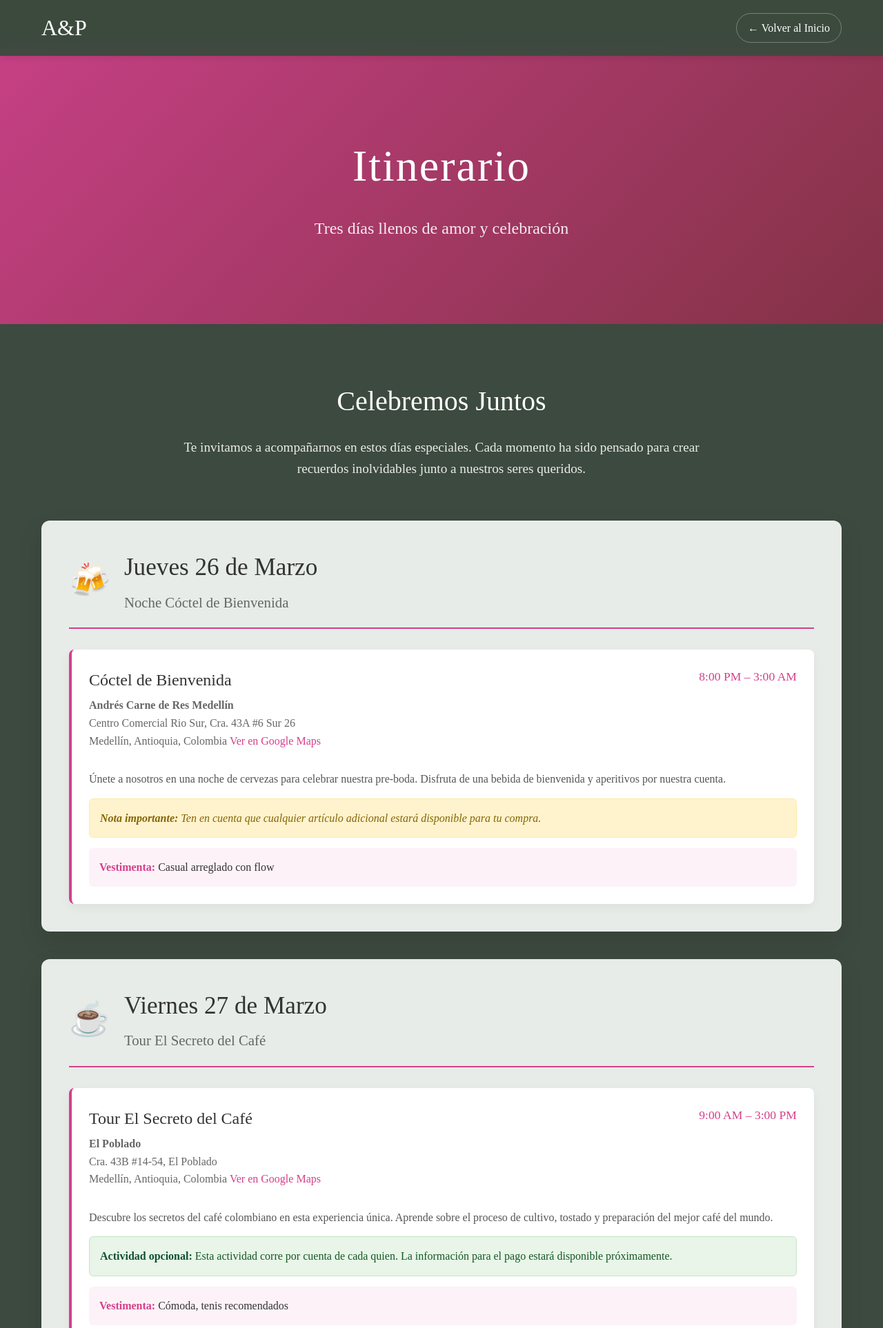
After one commit to songgukdiaz/eternal-vows, a Django app: page /itinerario in a window 1280 px wide. The commit adds this page. Shown: the top 1926 px of the page at 69% size. Run offline with Django 5.2, Linux system fonts and the light colour scheme.

Commit message:
moved files to ritght position

```diff
--- /dev/null
+++ b/frontend/templates/frontend/itinerario.html
@@ -0,0 +1,591 @@
+<!DOCTYPE html>
+<html lang="es">
+<head>
+    <meta charset="UTF-8">
+    <meta name="viewport" content="width=device-width, initial-scale=1.0">
+    <title>Itinerario - Paula & Andres Wedding</title>
+    <style>
+        * {
+            margin: 0;
+            padding: 0;
+            box-sizing: border-box;
+            font-family: 'Cormorant Garamond', 'Times New Roman', serif;
+        }
+
+        html {
+            scroll-behavior: smooth;
+        }
+
+        body {
+            background: #3D4A3F;
+            color: #333;
+            line-height: 1.6;
+            padding-top: 70px;
+        }
+
+        /* Fixed Header */
+        .site-header {
+            position: fixed;
+            top: 0;
+            left: 0;
+            width: 100%;
+            background-color: rgba(61, 74, 63, 0.95);
+            backdrop-filter: blur(10px);
+            z-index: 1000;
+            padding: 15px 0;
+            box-shadow: 0 2px 10px rgba(0, 0, 0, 0.1);
+        }
+
+        .header-container {
+            max-width: 1200px;
+            margin: 0 auto;
+            padding: 0 20px;
+            display: flex;
+            justify-content: space-between;
+            align-items: center;
+        }
+
+        .site-logo h3 {
+            color: white;
+            font-size: 2rem;
+            font-weight: 300;
+            margin: 0;
+        }
+
+        .back-home {
+            color: white;
+            text-decoration: none;
+            font-size: 1rem;
+            font-weight: 400;
+            transition: color 0.3s ease;
+            padding: 8px 16px;
+            border-radius: 25px;
+            border: 1px solid rgba(255, 255, 255, 0.3);
+            transition: all 0.3s ease;
+        }
+
+        .back-home:hover {
+            color: #d53f8c;
+            background-color: rgba(255, 255, 255, 0.1);
+            border-color: #d53f8c;
+        }
+
+        /* Hero Section */
+        .hero {
+            height: 50vh;
+            position: relative;
+            display: flex;
+            align-items: center;
+            justify-content: center;
+            text-align: center;
+            overflow: hidden;
+        }
+
+        .hero-background {
+            position: absolute;
+            top: 0;
+            left: 0;
+            width: 100%;
+            height: 100%;
+            background: linear-gradient(135deg, #d53f8c 0%, #8b2f47 100%);
+            opacity: 0.9;
+            z-index: -1;
+        }
+
+        .hero-content {
+            padding: 20px;
+            color: white;
+            max-width: 800px;
+        }
+
+        .hero h1 {
+            font-size: 4rem;
+            font-weight: 300;
+            margin-bottom: 20px;
+            letter-spacing: 2px;
+        }
+
+        .hero-subtitle {
+            font-size: 1.5rem;
+            font-weight: 300;
+            opacity: 0.9;
+        }
+
+        /* Main Content */
+        .main-content {
+            max-width: 1200px;
+            margin: 0 auto;
+            padding: 80px 20px;
+        }
+
+        .intro-text {
+            text-align: center;
+            margin-bottom: 60px;
+            color: #fdfdfd;
+        }
+
+        .intro-text h2 {
+            font-size: 2.5rem;
+            font-weight: 300;
+            margin-bottom: 20px;
+        }
+
+        .intro-text p {
+            font-size: 1.2rem;
+            max-width: 800px;
+            margin: 0 auto;
+            opacity: 0.9;
+        }
+
+        /* Event Cards */
+        .events-container {
+            display: flex;
+            flex-direction: column;
+            gap: 40px;
+        }
+
+        .event-day {
+            background-color: #E7ECE9;
+            border-radius: 12px;
+            padding: 40px;
+            box-shadow: 0 15px 35px rgba(0, 0, 0, 0.1);
+            transition: transform 0.3s ease, box-shadow 0.3s ease;
+        }
+
+        .event-day:hover {
+            transform: translateY(-5px);
+            box-shadow: 0 20px 40px rgba(0, 0, 0, 0.15);
+        }
+
+        .day-header {
+            display: flex;
+            align-items: center;
+            margin-bottom: 30px;
+            padding-bottom: 20px;
+            border-bottom: 2px solid #d53f8c;
+        }
+
+        .day-icon {
+            font-size: 3rem;
+            margin-right: 20px;
+            color: #d53f8c;
+        }
+
+        .day-info h3 {
+            font-size: 2.2rem;
+            font-weight: 400;
+            color: #333;
+            margin-bottom: 5px;
+        }
+
+        .day-date {
+            font-size: 1.3rem;
+            color: #666;
+            font-weight: 300;
+        }
+
+        .event-details {
+            display: grid;
+            gap: 25px;
+        }
+
+        .event-item {
+            background-color: white;
+            padding: 25px;
+            border-radius: 8px;
+            border-left: 4px solid #d53f8c;
+            box-shadow: 0 5px 15px rgba(0, 0, 0, 0.05);
+        }
+
+        .event-header {
+            display: flex;
+            justify-content: space-between;
+            align-items: flex-start;
+            margin-bottom: 15px;
+        }
+
+        .event-title {
+            font-size: 1.5rem;
+            font-weight: 500;
+            color: #333;
+            margin-bottom: 5px;
+        }
+
+        .event-time {
+            font-size: 1.1rem;
+            color: #d53f8c;
+            font-weight: 500;
+            white-space: nowrap;
+        }
+
+        .event-location {
+            font-size: 1rem;
+            color: #666;
+            margin-bottom: 15px;
+        }
+
+        .event-location a {
+            color: #d53f8c;
+            text-decoration: none;
+            font-weight: 500;
+        }
+
+        .event-location a:hover {
+            text-decoration: underline;
+        }
+
+        .event-description {
+            font-size: 1rem;
+            color: #555;
+            line-height: 1.6;
+            margin-bottom: 15px;
+        }
+
+        .dress-code {
+            background-color: #fdf2f8;
+            padding: 15px;
+            border-radius: 6px;
+            margin-top: 15px;
+        }
+
+        .dress-code strong {
+            color: #d53f8c;
+        }
+
+        .dress-code-details {
+            margin-top: 10px;
+            font-size: 0.95rem;
+            color: #666;
+        }
+
+        .dress-code-details div {
+            margin-bottom: 5px;
+        }
+
+        .special-note {
+            background-color: #fff3cd;
+            border: 1px solid #ffeaa7;
+            padding: 15px;
+            border-radius: 6px;
+            margin-top: 15px;
+            font-style: italic;
+            color: #856404;
+        }
+
+        .payment-info {
+            background-color: #e8f5e8;
+            border: 1px solid #c3e6c3;
+            padding: 15px;
+            border-radius: 6px;
+            margin-top: 15px;
+            color: #155724;
+        }
+
+        .payment-info strong {
+            color: #0f5132;
+        }
+
+        /* Footer */
+        footer {
+            background-color: #1e241f;
+            color: white;
+            text-align: center;
+            padding: 40px 20px;
+            margin-top: 60px;
+        }
+
+        .footer-content {
+            max-width: 600px;
+            margin: 0 auto;
+        }
+
+        .footer-content p {
+            margin-bottom: 15px;
+            font-size: 1.1rem;
+        }
+
+        .footer-hashtag {
+            font-size: 1.3rem;
+            font-weight: 500;
+            color: #d53f8c;
+        }
+
+        /* Mobile Responsive */
+        @media (max-width: 768px) {
+            .hero h1 {
+                font-size: 2.5rem;
+            }
+
+            .hero-subtitle {
+                font-size: 1.2rem;
+            }
+
+            .main-content {
+                padding: 60px 15px;
+            }
+
+            .intro-text h2 {
+                font-size: 2rem;
+            }
+
+            .intro-text p {
+                font-size: 1.1rem;
+            }
+
+            .event-day {
+                padding: 25px;
+            }
+
+            .day-header {
+                flex-direction: column;
+                text-align: center;
+            }
+
+            .day-icon {
+                margin-right: 0;
+                margin-bottom: 10px;
+            }
+
+            .event-header {
+                flex-direction: column;
+                align-items: flex-start;
+            }
+
+            .event-time {
+                margin-top: 5px;
+            }
+
+            .header-container {
+                padding: 0 15px;
+            }
+
+            .site-logo h3 {
+                font-size: 1.6rem;
+            }
+
+            .back-home {
+                font-size: 0.9rem;
+                padding: 6px 12px;
+            }
+        }
+    </style>
+</head>
+<body>
+    <!-- Fixed Header -->
+    <header class="site-header">
+        <div class="header-container">
+            <div class="site-logo">
+                <h3>A&P</h3>
+            </div>
+            <a href="#" class="back-home">← Volver al Inicio</a>
+        </div>
+    </header>
+
+    <!-- Hero Section -->
+    <section class="hero">
+        <div class="hero-background"></div>
+        <div class="hero-content">
+            <h1>Itinerario</h1>
+            <p class="hero-subtitle">Tres días llenos de amor y celebración</p>
+        </div>
+    </section>
+
+    <!-- Main Content -->
+    <main class="main-content">
+        <div class="intro-text">
+            <h2>Celebremos Juntos</h2>
+            <p>Te invitamos a acompañarnos en estos días especiales. Cada momento ha sido pensado para crear recuerdos inolvidables junto a nuestros seres queridos.</p>
+        </div>
+
+        <div class="events-container">
+            <!-- Thursday Event -->
+            <div class="event-day">
+                <div class="day-header">
+                    <div class="day-icon">🍻</div>
+                    <div class="day-info">
+                        <h3>Jueves 26 de Marzo</h3>
+                        <div class="day-date">Noche Cóctel de Bienvenida</div>
+                    </div>
+                </div>
+                <div class="event-details">
+                    <div class="event-item">
+                        <div class="event-header">
+                            <div>
+                                <div class="event-title">Cóctel de Bienvenida</div>
+                                <div class="event-location">
+                                    <strong>Andrés Carne de Res Medellín</strong><br>
+                                    Centro Comercial Rio Sur, Cra. 43A #6 Sur 26<br>
+                                    Medellín, Antioquia, Colombia
+                                    <a href="https://maps.google.com/?q=Andrés+Carne+de+Res+Medellín+Centro+Comercial+Rio+Sur" target="_blank">Ver en Google Maps</a>
+                                </div>
+                            </div>
+                            <div class="event-time">8:00 PM – 3:00 AM</div>
+                        </div>
+                        <div class="event-description">
+                            Únete a nosotros en una noche de cervezas para celebrar nuestra pre-boda. Disfruta de una bebida de bienvenida y aperitivos por nuestra cuenta.
+                        </div>
+                        <div class="special-note">
+                            <strong>Nota importante:</strong> Ten en cuenta que cualquier artículo adicional estará disponible para tu compra.
+                        </div>
+                        <div class="dress-code">
+                            <strong>Vestimenta:</strong> Casual arreglado con flow
+                        </div>
+                    </div>
+                </div>
+            </div>
+
+            <!-- Friday Event -->
+            <div class="event-day">
+                <div class="day-header">
+                    <div class="day-icon">☕</div>
+                    <div class="day-info">
+                        <h3>Viernes 27 de Marzo</h3>
+                        <div class="day-date">Tour El Secreto del Café</div>
+                    </div>
+                </div>
+                <div class="event-details">
+                    <div class="event-item">
+                        <div class="event-header">
+                            <div>
+                                <div class="event-title">Tour El Secreto del Café</div>
+                                <div class="event-location">
+                                    <strong>El Poblado</strong><br>
+                                    Cra. 43B #14-54, El Poblado<br>
+                                    Medellín, Antioquia, Colombia
+                                    <a href="https://maps.google.com/?q=Cra.+43B+14-54+El+Poblado+Medellín" target="_blank">Ver en Google Maps</a>
+                                </div>
+                            </div>
+                            <div class="event-time">9:00 AM – 3:00 PM</div>
+                        </div>
+                        <div class="event-description">
+                            Descubre los secretos del café colombiano en esta experiencia única. Aprende sobre el proceso de cultivo, tostado y preparación del mejor café del mundo.
+                        </div>
+                        <div class="payment-info">
+                            <strong>Actividad opcional:</strong> Esta actividad corre por cuenta de cada quien. La información para el pago estará disponible próximamente.
+                        </div>
+                        <div class="dress-code">
+                            <strong>Vestimenta:</strong> Cómoda, tenis recomendados
+                        </div>
+                    </div>
+                </div>
+            </div>
+
+            <!-- Saturday Event -->
+            <div class="event-day">
+                <div class="day-header">
+                    <div class="day-icon">💒</div>
+                    <div class="day-info">
+                        <h3>Sábado 28 de Marzo</h3>
+                        <div class="day-date">El Gran Día</div>
+                    </div>
+                </div>
+                <div class="event-details">
+                    <div class="event-item">
+                        <div class="event-header">
+                            <div>
+                                <div class="event-title">Ceremonia Simbólica</div>
+                                <div class="event-location">
+                                    <strong>Forest Campestre</strong><br>
+                                    Medellín, Colombia
+                                    <a href="https://maps.google.com/?q=Forest+Campestre+Medellín" target="_blank">Ver en Google Maps</a>
+                                </div>
+                            </div>
+                            <div class="event-time">3:30 PM – 5:00 PM</div>
+                        </div>
+                        <div class="event-description">
+                            Acompáñanos en este momento mágico mientras intercambiamos nuestros votos de amor eterno, rodeados de la naturaleza y nuestros seres queridos.
+                        </div>
+                    </div>
+
+                    <div class="event-item">
+                        <div class="event-header">
+                            <div>
+                                <div class="event-title">Cóctel de Celebración</div>
+                                <div class="event-location">
+                                    <strong>Forest Campestre</strong><br>
+                                    Jardines del venue
+                                </div>
+                            </div>
+                            <div class="event-time">5:00 PM – 6:00 PM</div>
+                        </div>
+                        <div class="event-description">
+                            Brindemos juntos con deliciosos cócteles y aperitivos mientras celebramos nuestra unión en los hermosos jardines del venue.
+                        </div>
+                    </div>
+
+                    <div class="event-item">
+                        <div class="event-header">
+                            <div>
+                                <div class="event-title">Fiesta y Recepción</div>
+                                <div class="event-location">
+                                    <strong>Forest Campestre</strong><br>
+                                    Salón principal
+                                </div>
+                            </div>
+                            <div class="event-time">7:00 PM – 2:00 AM</div>
+                        </div>
+                        <div class="event-description">
+                            La noche más especial de nuestras vidas. Cena, baile, música y mucha diversión hasta altas horas de la madrugada.
+                        </div>
+                    </div>
+
+                    <div class="dress-code">
+                        <strong>Vestimenta: Formal</strong>
+                        <div class="dress-code-details">
+                            <div><strong>Hombres:</strong> Traje con corbata</div>
+                            <div><strong>Mujeres:</strong> Vestido largo de colores sólidos, preferiblemente con zapatos de tacón grueso debido a que hay partes con pasto</div>
+                        </div>
+                    </div>
+                </div>
+            </div>
+        </div>
+    </main>
+
+    <!-- Footer -->
+    <footer>
+        <div class="footer-content">
+            <p>¡Estamos emocionados de celebrar estos momentos especiales contigo!</p>
+            <p class="footer-hashtag">#PaulaAndAndres2026</p>
+        </div>
+    </footer>
+
+    <script>
+        // Smooth scrolling for any internal links
+        document.querySelectorAll('a[href^="#"]').forEach(anchor => {
+            anchor.addEventListener('click', function (e) {
+                e.preventDefault();
+                const target = document.querySelector(this.getAttribute('href'));
+                if (target) {
+                    target.scrollIntoView({
+                        behavior: 'smooth',
+                        block: 'start'
+                    });
+                }
+            });
+        });
+
+        // Add some animation on scroll
+        const observerOptions = {
+            threshold: 0.1,
+            rootMargin: '0px 0px -50px 0px'
+        };
+
+        const observer = new IntersectionObserver((entries) => {
+            entries.forEach(entry => {
+                if (entry.isIntersecting) {
+                    entry.target.style.opacity = '1';
+                    entry.target.style.transform = 'translateY(0)';
+                }
+            });
+        }, observerOptions);
+
+        // Observe all event cards
+        document.querySelectorAll('.event-day').forEach(card => {
+            card.style.opacity = '0';
+            card.style.transform = 'translateY(30px)';
+            card.style.transition = 'opacity 0.6s ease, transform 0.6s ease';
+            observer.observe(card);
+        });
+    </script>
+</body>
+</html>
```
Also changed, not shown: frontend/templates/frontend/eternalvows.html (+8 -8 lines), frontend/bienvenida.html (deleted), frontend/galeria.html (deleted), frontend/itinerario.html (deleted), frontend/nuestro_deseo.html (deleted), frontend/preguntas_frecuentes.html (deleted), frontend/que_hacer_y_donde_ir.html (deleted), frontend/templates/frontend/bienvenida.html (added), frontend/templates/frontend/galeria.html (added), frontend/templates/frontend/nuestro_deseo.html (added), frontend/templates/frontend/preguntas_frecuentes.html (added), frontend/templates/frontend/que_hacer_y_donde_ir.html (added), frontend/templates/frontend/viaje_y_alojamiento.html (added), frontend/viaje_y_alojamiento.html (deleted).
